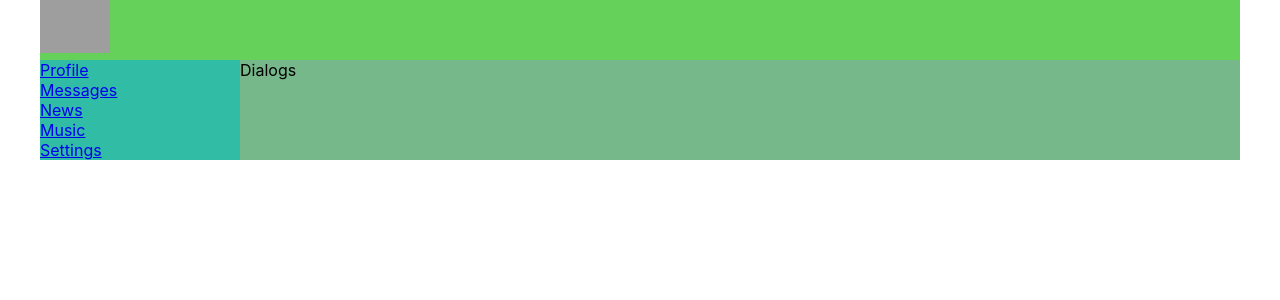
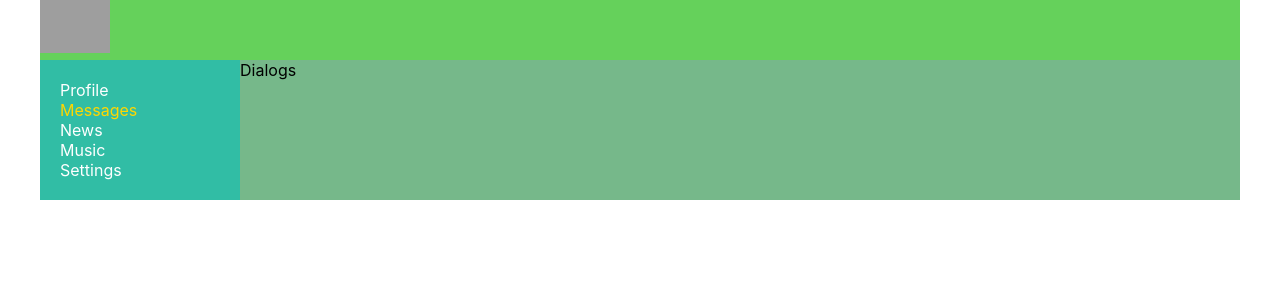
Before and after one commit to econza/econza, a React (Create React App) app: page /dialogs in a window 1280 px wide. Shown: the top 300 px of the page. Built offline with nearby package versions, Linux system fonts and the light colour scheme; grey boxes are pictures that could not be loaded.

Commit message:
lesson20 add links to navbar

```diff
--- a/src/components/Navbar/Navbar.jsx
+++ b/src/components/Navbar/Navbar.jsx
@@ -1,24 +1,24 @@
 import React from "react";
 import s from "./Navbar.module.css";
-import {Link} from "react-router-dom";
+import {NavLink} from "react-router-dom";
 
 const Navbar = () => {
   return (
     <nav className={s.nav}>
       <div className={s.item}>
-        <Link to='/profile'>Profile</Link>
+        <NavLink to='/profile' activeClassName={s.activeLink}>Profile</NavLink>
       </div>
       <div className={s.item}>
-        <Link to='/dialogs'>Messages</Link>
+        <NavLink to='/dialogs' activeClassName={s.activeLink}>Messages</NavLink>
       </div>
       <div className={s.item}>
-        <Link to='/news'>News</Link>
+        <NavLink to='/news' activeClassName={s.activeLink}>News</NavLink>
       </div>
       <div className={s.item}>
-        <Link to='/music'>Music</Link>
+        <NavLink to='/music' activeClassName={s.activeLink}>Music</NavLink>
       </div>
       <div className={s.item}>
-        <Link to='/settings'>Settings</Link>
+        <NavLink to='/settings' activeClassName={s.activeLink}>Settings</NavLink>
       </div>
     </nav>
   );
--- a/src/components/Navbar/Navbar.module.css
+++ b/src/components/Navbar/Navbar.module.css
@@ -1,8 +1,14 @@
 .nav {
   grid-area: n;
   background-color: rgb(49, 189, 165);
+  padding: 20px;
 }
 
-.item {
+.item a {
   color: white;
+  text-decoration: none;
 }
+
+.item a.activeLink {
+  color:gold;
+}
```
Also changed, not shown: 1 other file (tests, documents, lock files or other folders).
